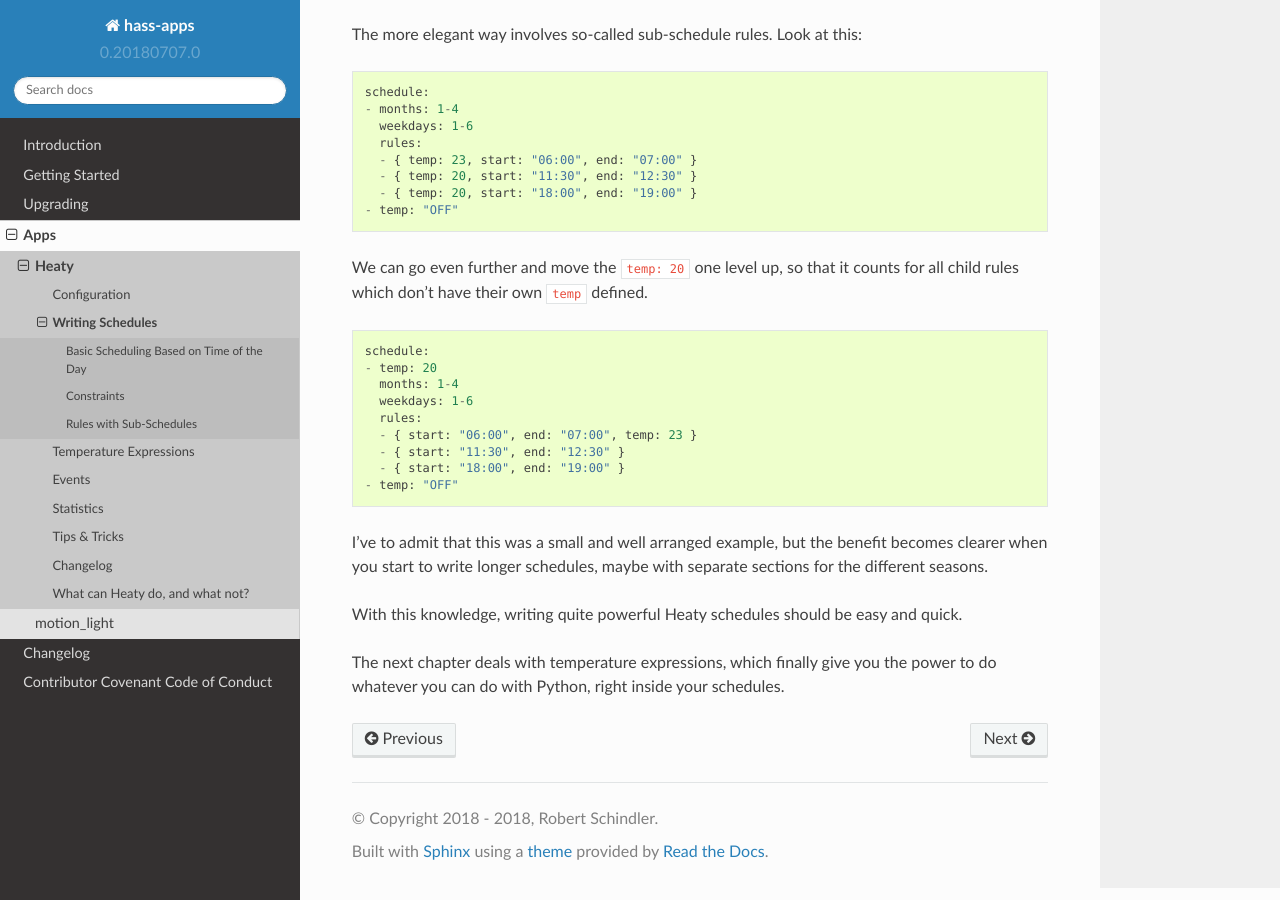
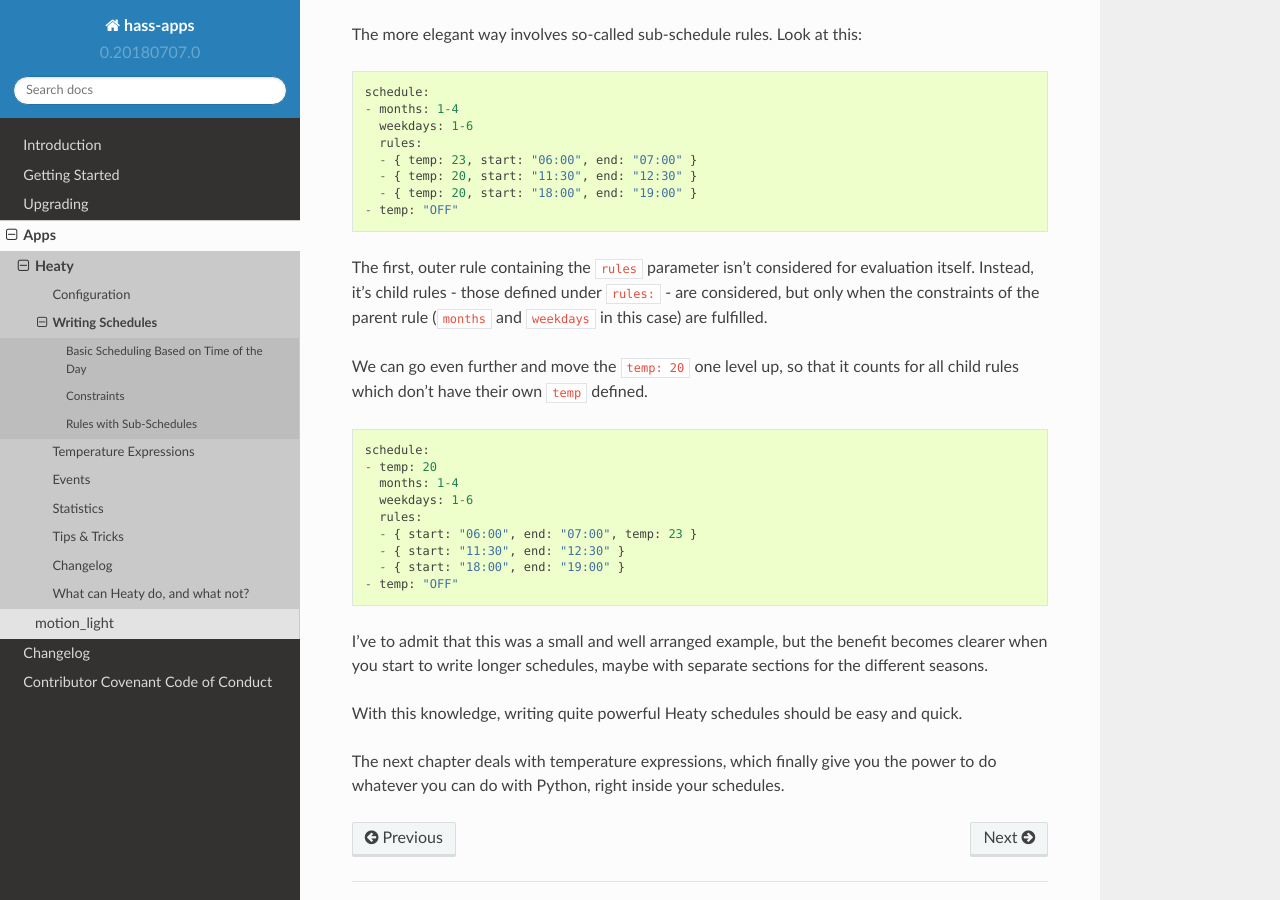
Before and after one commit to bob1de/hass-apps, a Sphinx documentation site: the page built from docs/apps/heaty/writing-schedules.rst, in a window 1280 px wide and 900 px high, scrolled down 3000 px. Built offline with Sphinx 7.4.7 and the Read the Docs theme 2.0.0, drawn with Linux system fonts in a browser that asks for light colours.

Commit message:
[heaty] Explained that sub-schedule rules aren't evaluated themselves in docs

```diff
--- a/docs/apps/heaty/writing-schedules.rst
+++ b/docs/apps/heaty/writing-schedules.rst
@@ -168,6 +168,11 @@ The more elegant way involves so-called sub-schedule rules. Look at this:
       - { temp: 20, start: "18:00", end: "19:00" }
     - temp: "OFF"
 
+The first, outer rule containing the ``rules`` parameter isn't considered
+for evaluation itself. Instead, it's child rules - those defined under
+``rules:`` - are considered, but only when the constraints of the parent
+rule (``months`` and ``weekdays`` in this case) are fulfilled.
+
 We can go even further and move the ``temp: 20`` one level up, so that
 it counts for all child rules which don't have their own ``temp`` defined.
 
```
